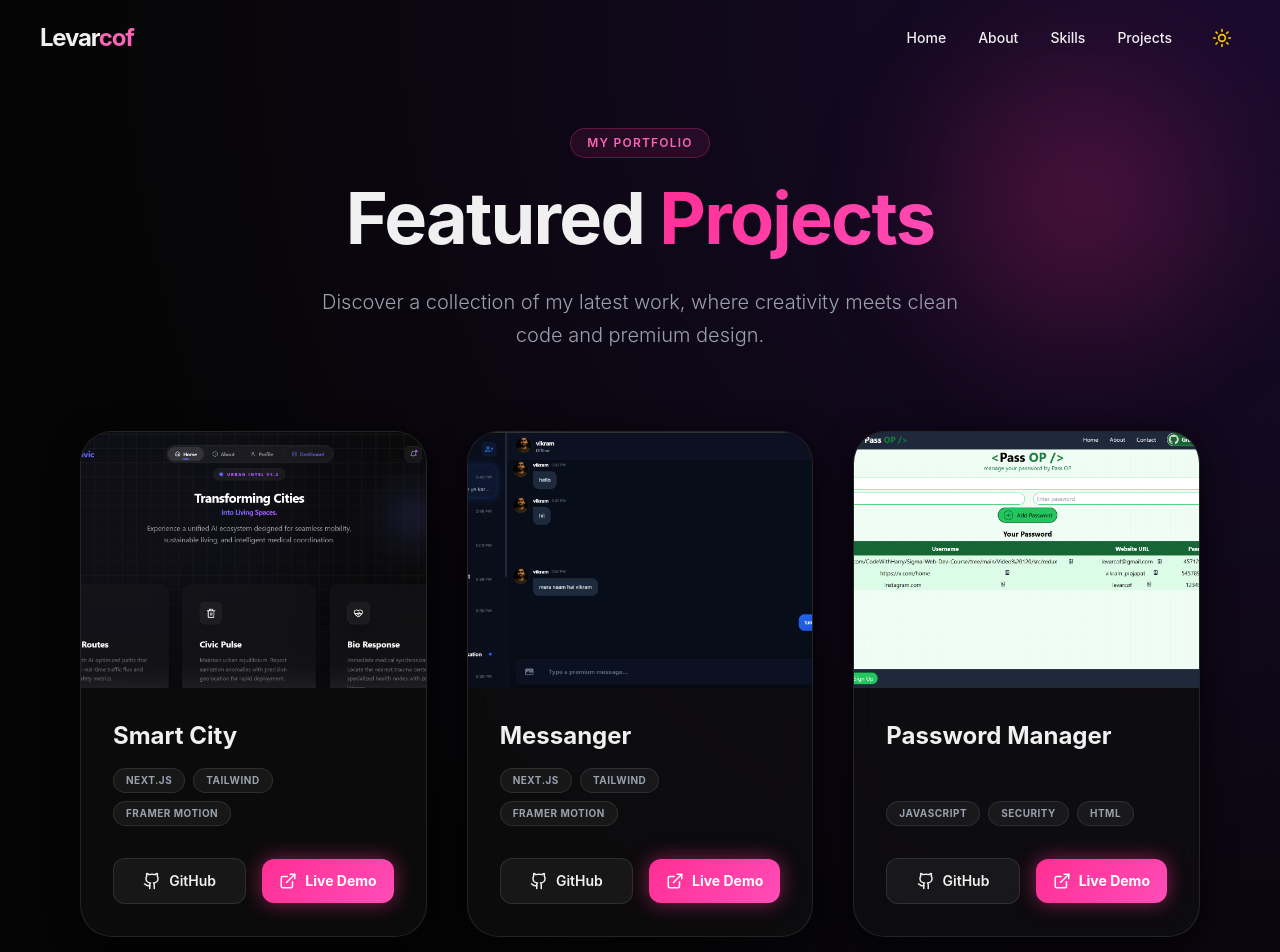
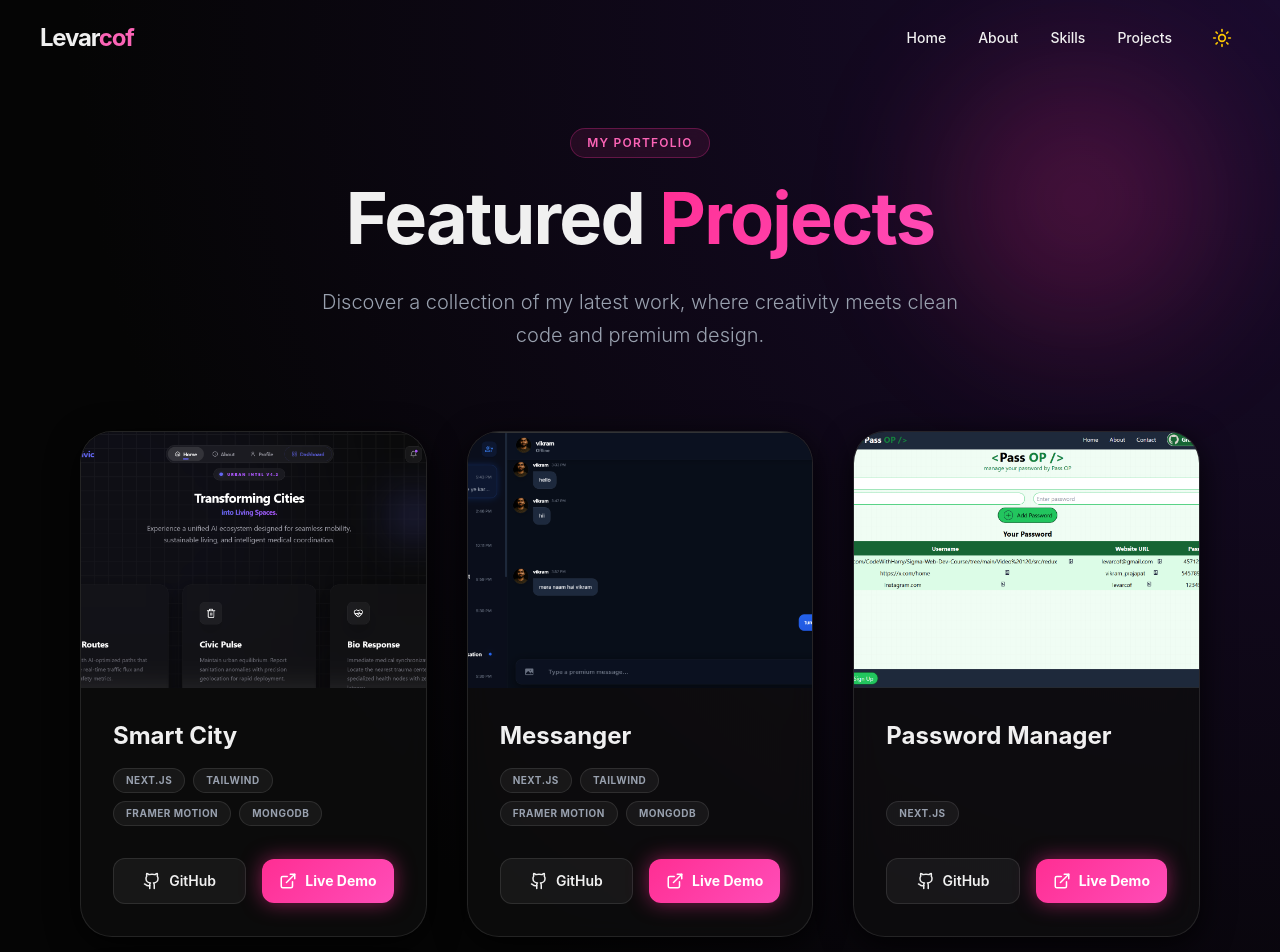
Before and after one commit to Levarcof/my_portfolio, a Next.js app: page /project in a window 1280 px wide. Shown: the top 952 px of the page. Built offline with nearby package versions, Linux system fonts and the light colour scheme.

Commit message:
Update page.js

```diff
--- a/app/project/page.js
+++ b/app/project/page.js
@@ -10,14 +10,14 @@ export default function Projects() {
       name: "Smart City",
       link: "https://github.com/Levarcof/smart-urban",
       img: "/smartCity.png",
-      tech: ["Next.js", "Tailwind", "Framer Motion"],
+      tech: ["Next.js", "Tailwind", "Framer Motion" , "MongoDb"],
       demo: "https://smart-urban-beta.vercel.app/",
     },
     {
       name: "Messanger",
       link: "https://github.com/Levarcof/messanger-app",
       img: "/message.png",
-      tech: ["Next.js", "Tailwind", "Framer Motion"],
+      tech: ["Next.js", "Tailwind", "Framer Motion" , "MongoDb"],
       demo: "https://messanger-app-eight.vercel.app/users",
     },
 
@@ -25,14 +25,14 @@ export default function Projects() {
       name: "Password Manager",
       link: "https://github.com/Levarcof/password-manager",
       img: "/password.png",
-      tech: ["JavaScript", "Security", "HTML"],
+      tech: ["Next.js"],
       demo: "https://password-manager-two-theta.vercel.app/",
     },
      {
       name: "My journal",
       link: "https://github.com/Levarcof/myJournal",
       img: "/journal.png",
-      tech: ["JavaScript", "Security", "HTML"],
+      tech: ["Next.js" , "MongoDb"],
       demo: "https://my-journal-gilt.vercel.app/login",
     },
 
```
